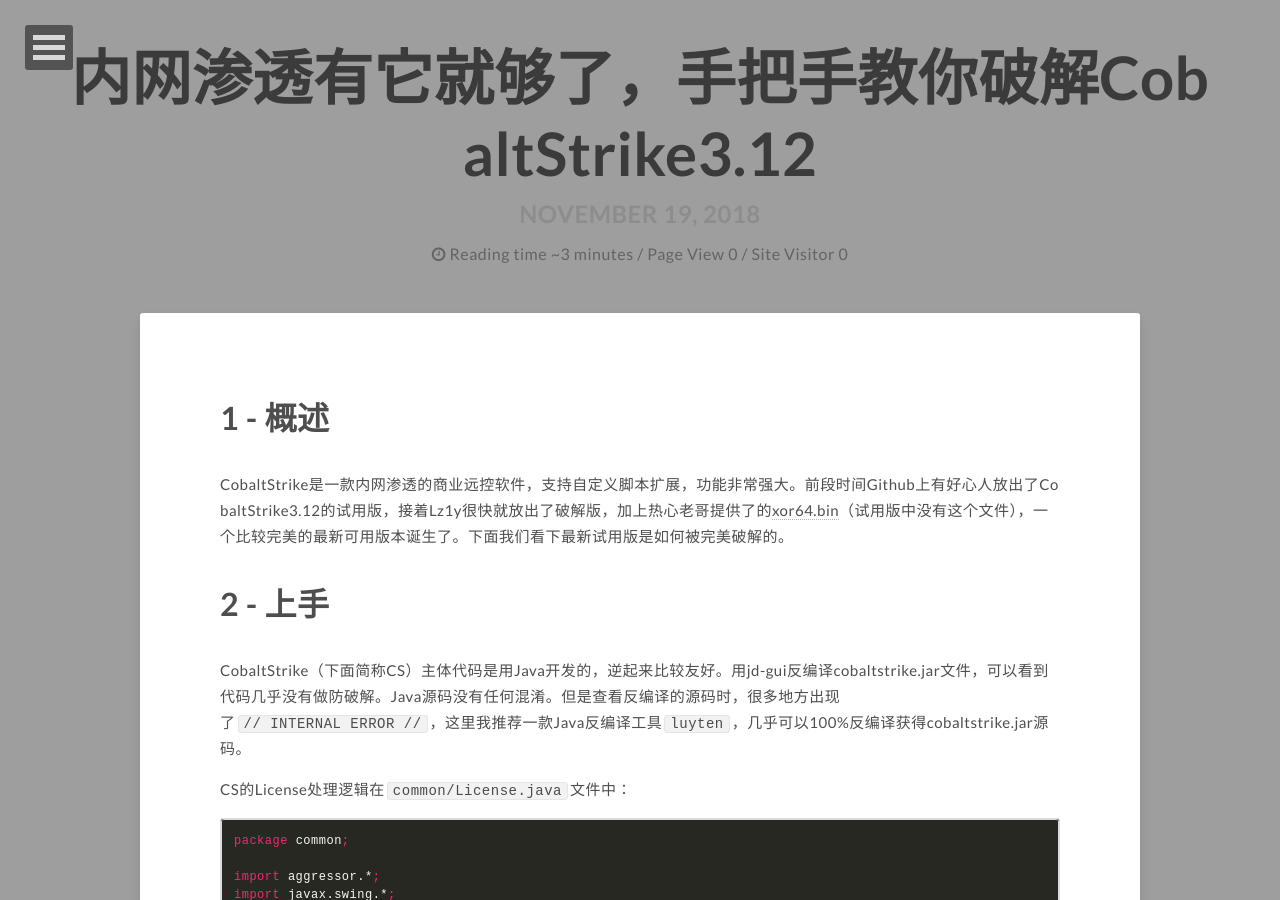
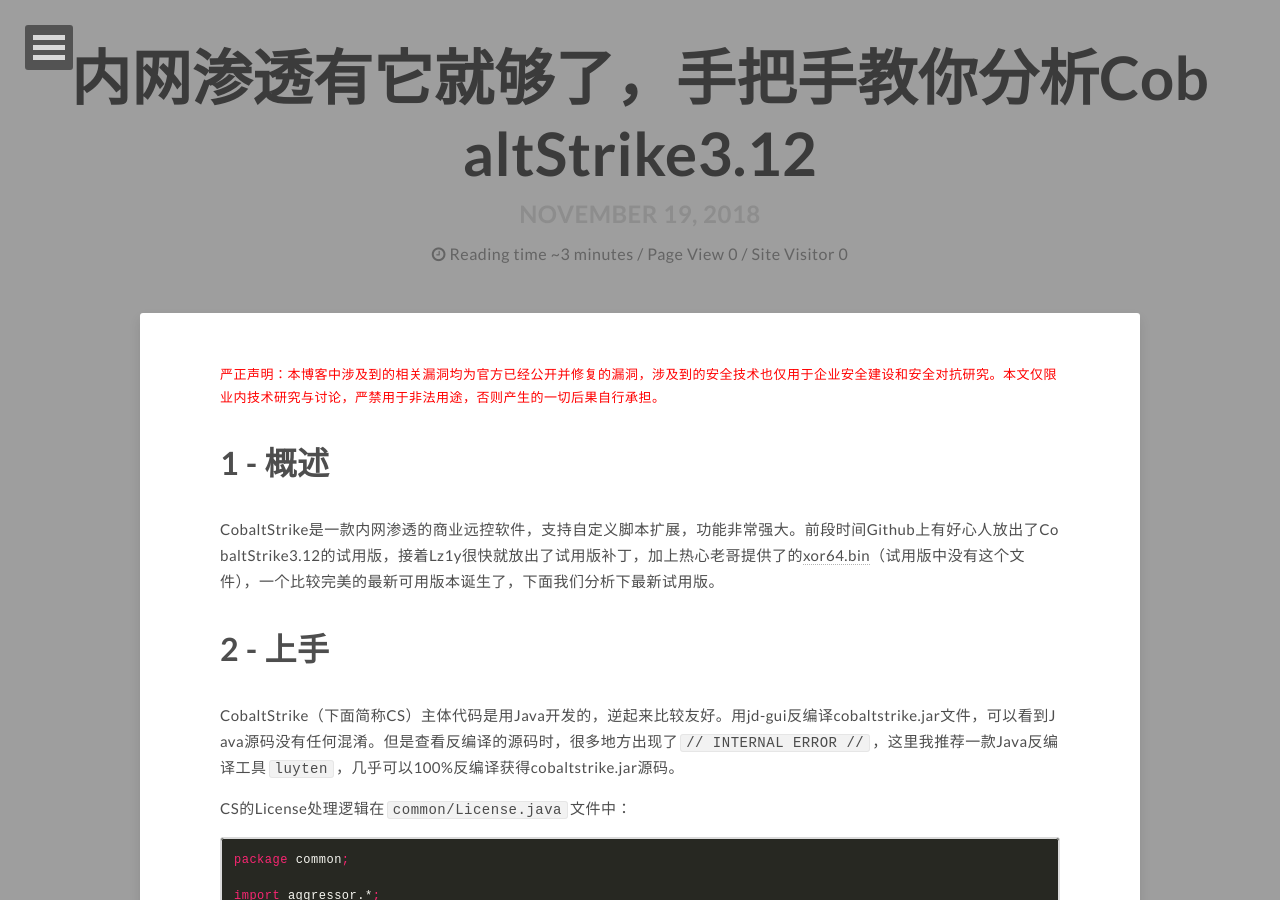
Before and after one commit to kxcode/kxcode.github.io, a Jekyll site: the page built from _posts/2018-11-19-CobaltStrike-Patch.md, in a window 1280 px wide and 900 px high. Built offline with Jekyll 4.4.1, drawn with Linux system fonts in a browser that asks for light colours; nearby versions of some CDN libraries; comment, search, counter and statistics services are not loaded; some of the changed text lies outside the part shown.

Commit message:
严正声明

```diff
--- a/_layouts/page.html
+++ b/_layouts/page.html
@@ -35,6 +35,7 @@
       </div><!-- /.header-title-wrap -->
     </header>
     <div class="entry-content">
+      <span class="entry-tags" style="color:red;font-size:13px;margin-bottom: 0px;">严正声明：本博客中涉及到的相关漏洞均为官方已经公开并修复的漏洞，涉及到的安全技术也仅用于企业安全建设和安全对抗研究。本文仅限业内技术研究与讨论，严禁用于非法用途，否则产生的一切后果自行承担。</span>
       {{ content }}
       <footer class="entry-meta">
         {% if page.modified %}<span>Updated on <span class="entry-date date published updated"><time datetime="{{ page.modified }}">{{ page.modified | date: "%B %d, %Y" }}</time></span></span>
--- a/_layouts/post.html
+++ b/_layouts/post.html
@@ -46,6 +46,7 @@
       </div><!-- /.header-title-wrap -->
     </header>
     <div class="entry-content">
+      <span class="entry-tags" style="color:red;font-size:13px;margin-bottom: 0px;">严正声明：本博客中涉及到的相关漏洞均为官方已经公开并修复的漏洞，涉及到的安全技术也仅用于企业安全建设和安全对抗研究。本文仅限业内技术研究与讨论，严禁用于非法用途，否则产生的一切后果自行承担。</span>
       {{ content }}
       <footer class="entry-meta">
         <span class="entry-tags" style="color:black;font-size:13px;margin-bottom: 0px;">欢迎订阅我的微信公众号</span>
--- a/_posts/2018-11-19-CobaltStrike-Patch.md
+++ b/_posts/2018-11-19-CobaltStrike-Patch.md
@@ -1,6 +1,6 @@
 ---
 layout: post
-title: 内网渗透有它就够了，手把手教你破解CobaltStrike3.12
+title: 内网渗透有它就够了，手把手教你分析CobaltStrike3.12
 description: "Patch CobaltStrike Step by Step"
 tags: [CobaltStrike, APT, Pentest]
 image:
@@ -9,11 +9,11 @@ image:
 
 # 1 - 概述
 
-CobaltStrike是一款内网渗透的商业远控软件，支持自定义脚本扩展，功能非常强大。前段时间Github上有好心人放出了CobaltStrike3.12的试用版，接着Lz1y很快就放出了破解版，加上热心老哥提供了的[xor64.bin](https://github.com/verctor/CS_xor64)（试用版中没有这个文件），一个比较完美的最新可用版本诞生了。下面我们看下最新试用版是如何被完美破解的。
+CobaltStrike是一款内网渗透的商业远控软件，支持自定义脚本扩展，功能非常强大。前段时间Github上有好心人放出了CobaltStrike3.12的试用版，接着Lz1y很快就放出了试用版补丁，加上热心老哥提供了的[xor64.bin](https://github.com/verctor/CS_xor64)（试用版中没有这个文件），一个比较完美的最新可用版本诞生了，下面我们分析下最新试用版。
 
 # 2 - 上手
 
-CobaltStrike（下面简称CS）主体代码是用Java开发的，逆起来比较友好。用jd-gui反编译cobaltstrike.jar文件，可以看到代码几乎没有做防破解。Java源码没有任何混淆。但是查看反编译的源码时，很多地方出现了`// INTERNAL ERROR //`，这里我推荐一款Java反编译工具`luyten`，几乎可以100%反编译获得cobaltstrike.jar源码。
+CobaltStrike（下面简称CS）主体代码是用Java开发的，逆起来比较友好。用jd-gui反编译cobaltstrike.jar文件，可以看到Java源码没有任何混淆。但是查看反编译的源码时，很多地方出现了`// INTERNAL ERROR //`，这里我推荐一款Java反编译工具`luyten`，几乎可以100%反编译获得cobaltstrike.jar源码。
 
 CS的License处理逻辑在`common/License.java`文件中：
 
@@ -101,7 +101,7 @@ public class License
 
 ## 修改重打包
 
-既然知道了破解思路，我们看下如何动手操作去修改源码并重编译。Java编程中我们可以使用`jar`工具将一系列的.class文件打包成jar包，供其他java程序使用。我们也可以修改jar包中.class文件的内容，并重新编译打包。比如修改demo.jar中的kingx.class并重新编译的过程如下：
+既然知道了思路，我们看下如何动手操作去修改源码并重编译。Java编程中我们可以使用`jar`工具将一系列的.class文件打包成jar包，供其他java程序使用。我们也可以修改jar包中.class文件的内容，并重新编译打包。比如修改demo.jar中的kingx.class并重新编译的过程如下：
 
 1. 使用jd-gui、luyten等工具把demo.jar包中的class反编译成源码，从中提取得到kingx.java
 
```
Also changed, not shown: _posts/2015-11-20-commons-collections-java-deserialization.md (+3 -0 lines), latest-vulns/index.md (+6 -0 lines).
